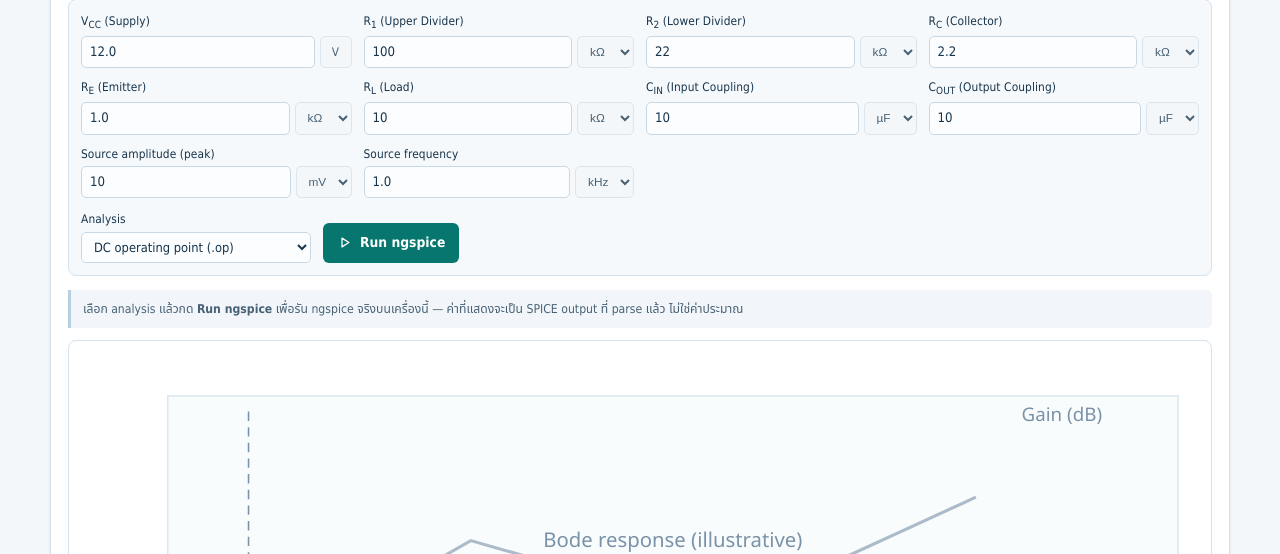
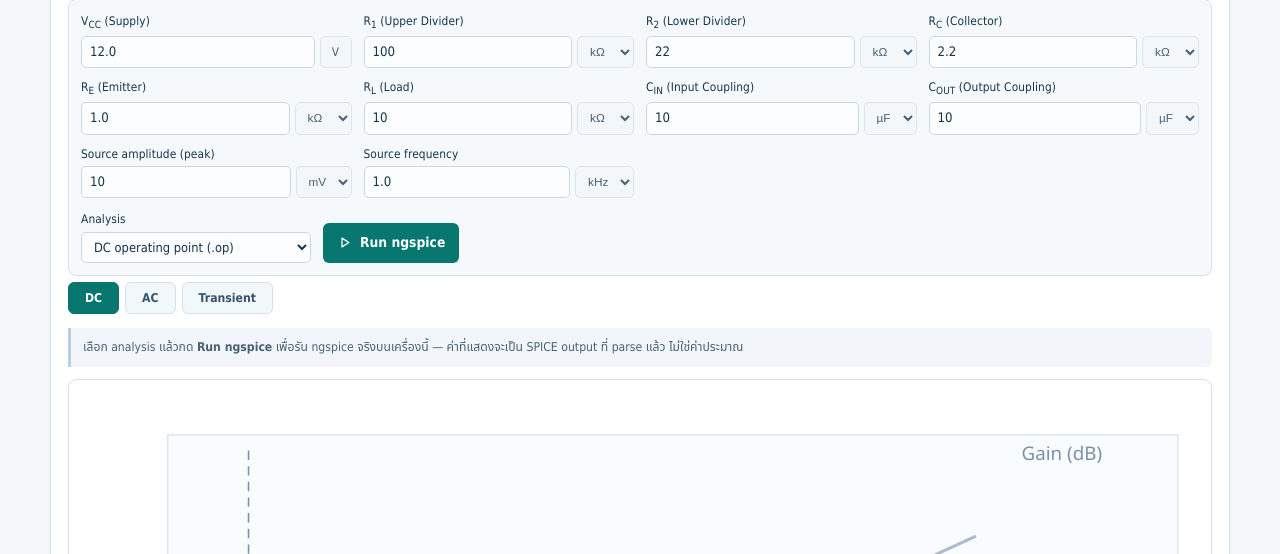
Before and after one commit to b6610555-jpg/Lab02_BJT_Simulator1, a Flask app: page / in a window 1280 px wide. Shown: the part 1022-1576 px from the top of the page. Run offline with Flask 3, Linux system fonts and the light colour scheme.

Commit message:
feat: add mode toggle buttons before simulation run in no-sim state

```diff
--- a/templates/index.html
+++ b/templates/index.html
@@ -486,6 +486,21 @@
       </form>
 
       {% if not sim %}
+        <div class="mode-toggle" role="group" aria-label="เลือกโหมดการวิเคราะห์">
+          {% for mode_id, mode_label in [("dc", "DC"), ("ac", "AC"), ("tran", "Transient")] %}
+            <form method="post" action="/simulate" class="mode-form">
+              {% for field, value in sim_values.items() %}
+                {% if field != 'analysis' and field != 'mode' %}
+                  <input type="hidden" name="{{ field }}" value="{{ value }}">
+                {% endif %}
+              {% endfor %}
+              <button type="submit" name="analysis" value="{{ mode_id }}"
+                      class="mode-btn {% if sim_values.get('analysis', 'dc') == mode_id %}active{% endif %}">
+                {{ mode_label }}
+              </button>
+            </form>
+          {% endfor %}
+        </div>
         <p class="sim-placeholder">
           เลือก analysis แล้วกด <strong>Run ngspice</strong> เพื่อรัน ngspice จริงบนเครื่องนี้
           — ค่าที่แสดงจะเป็น SPICE output ที่ parse แล้ว ไม่ใช่ค่าประมาณ
```
